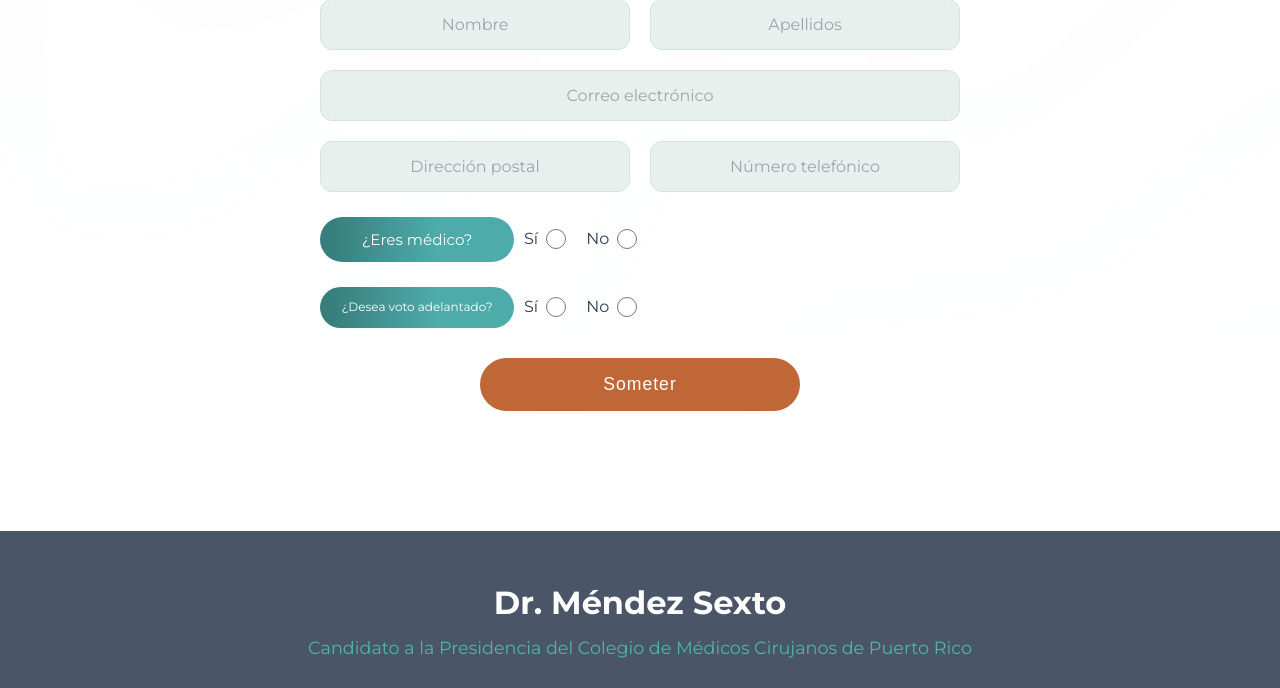
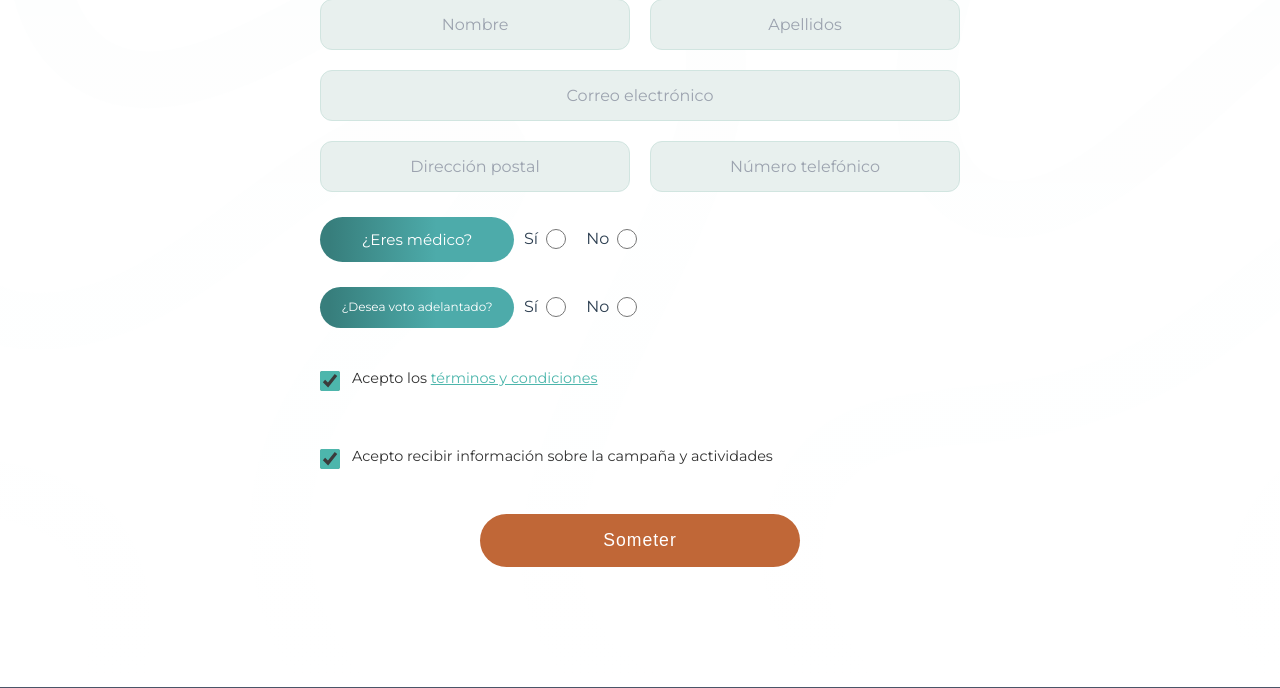
Before and after one commit to leomarrg/renovarparaavanzar, a Django app: page / in a window 1280 px wide. Shown: the part 464-1152 px from the top of the page. Run offline with Django 4.2, Linux system fonts and the light colour scheme.

Commit message:
adding checkbox

```diff
--- a/landing/forms.py
+++ b/landing/forms.py
@@ -15,7 +15,7 @@ class RegistrationForm(forms.ModelForm):
         required=True
     )
 
-    # Campo para "¿Eres colegiado?" como radio buttons - AHORA NO REQUERIDO
+    # Campo para "¿Eres colegiado?" como radio buttons - NO REQUERIDO
     is_licensed = forms.ChoiceField(
         choices=[(True, 'Sí'), (False, 'No')],
         widget=forms.RadioSelect(attrs={
@@ -23,7 +23,7 @@ class RegistrationForm(forms.ModelForm):
         }),
         label='¿Eres colegiado?',
         initial=False,
-        required=False  # CAMBIO AQUÍ
+        required=False
     )
 
     # Campo para "¿Necesitará ayuda con voto adelantado?" como radio buttons
@@ -37,6 +37,27 @@ class RegistrationForm(forms.ModelForm):
         required=True
     )
 
+    # NUEVOS CAMPOS - Checkboxes de términos y promociones
+    accepts_terms = forms.BooleanField(
+        required=True,
+        initial=True,
+        label='Acepto los términos y condiciones',
+        widget=forms.CheckboxInput(attrs={
+            'class': 'form-check-input',
+            'checked': 'checked'
+        })
+    )
+
+    accepts_promotions = forms.BooleanField(
+        required=False,
+        initial=True,
+        label='Acepto recibir información sobre la campaña',
+        widget=forms.CheckboxInput(attrs={
+            'class': 'form-check-input',
+            'checked': 'checked'
+        })
+    )
+
     class Meta:
         model = Registration
         fields = [
@@ -45,12 +66,14 @@ class RegistrationForm(forms.ModelForm):
             'postal_address',
             'phone_number',
             'service_location',
-            'specialty',  # AGREGAR ESTO
+            'specialty',
             'is_doctor',
             'years_practicing',
             'is_licensed',
             'needs_voting_help',
-            'email'
+            'email',
+            'accepts_terms',
+            'accepts_promotions'
         ]
 
         widgets = {
@@ -75,7 +98,7 @@ class RegistrationForm(forms.ModelForm):
                 'placeholder': '(787) 123-4567',
                 'required': True,
             }),
-            'specialty': forms.TextInput(attrs={  # AGREGAR ESTO
+            'specialty': forms.TextInput(attrs={
                 'class': 'form-control',
                 'placeholder': 'Especialidad médica',
             }),
@@ -127,6 +150,13 @@ class RegistrationForm(forms.ModelForm):
             return phone
         return phone
 
+    def clean_accepts_terms(self):
+        """Validar que los términos hayan sido aceptados"""
+        accepts_terms = self.cleaned_data.get('accepts_terms')
+        if not accepts_terms:
+            raise forms.ValidationError("Debe aceptar los términos y condiciones para continuar.")
+        return accepts_terms
+
     def clean(self):
         """Validación general del formulario"""
         cleaned_data = super().clean()
--- a/landing/models.py
+++ b/landing/models.py
@@ -39,6 +39,18 @@ class Registration(models.Model):
         default=False
     )
 
+    accepts_terms = models.BooleanField(
+        verbose_name="Acepta términos y condiciones",
+        default=False,
+        help_text="El usuario acepta los términos de servicio"
+    )
+
+    accepts_promotions = models.BooleanField(
+        verbose_name="Acepta recibir promociones",
+        default=False,
+        help_text="El usuario acepta recibir comunicaciones promocionales"
+    )
+
     # Campos del sistema
     unique_id = models.CharField(max_length=6, unique=True, blank=True)
     created_at = models.DateTimeField(auto_now_add=True)
--- a/landing/templates/landing/index.html
+++ b/landing/templates/landing/index.html
@@ -26,6 +26,44 @@
     <link rel="stylesheet" href="https://cdnjs.cloudflare.com/ajax/libs/font-awesome/6.5.0/css/all.min.css">
     <!-- Custom CSS -->
     <link rel="stylesheet" href="{% static 'landing/css/styles.css' %}">
+
+    <style>
+.checkbox-group {
+    padding: 15px 0;
+}
+
+.checkbox-label {
+    display: flex;
+    align-items: flex-start;
+    cursor: pointer;
+    font-size: 0.9rem;
+    line-height: 1.5;
+}
+
+.checkbox-label input[type="checkbox"] {
+    margin-right: 12px;
+    margin-top: 3px;
+    width: 20px;
+    height: 20px;
+    cursor: pointer;
+    accent-color: #4DB6AC;
+    flex-shrink: 0;
+}
+
+.checkbox-text {
+    color: #333;
+    user-select: none;
+}
+
+.checkbox-text a {
+    color: #4DB6AC;
+    text-decoration: underline;
+}
+
+.checkbox-text a:hover {
+    color: #377e7c;
+}
+</style>
 </head>
 <body>
     <!-- Loader -->
@@ -277,6 +315,33 @@
                                 <input type="radio" name="needs_voting_help" value="False">
                             </div>
                         </div>
+                    </div>
+
+                    <!-- Checkbox de términos y condiciones -->
+                    <div class="checkbox-group" style="margin: 25px 0;">
+                        <label class="checkbox-label">
+                            <input type="checkbox"
+                                name="accepts_terms"
+                                id="accepts_terms"
+                                required
+                                checked>
+                            <span class="checkbox-text">
+                                Acepto los <a href="#" style="color: #4DB6AC; text-decoration: underline;">términos y condiciones</a>
+                            </span>
+                        </label>
+                    </div>
+
+                    <!-- Checkbox de promociones -->
+                    <div class="checkbox-group" style="margin: 25px 0;">
+                        <label class="checkbox-label">
+                            <input type="checkbox"
+                                name="accepts_promotions"
+                                id="accepts_promotions"
+                                checked>
+                            <span class="checkbox-text">
+                                Acepto recibir información sobre la campaña y actividades
+                            </span>
+                        </label>
                     </div>
 
                     <button type="submit" class="register-submit-btn">Someter</button>
```
Also changed, not shown: landing/admin.py (+61 -2 lines).
